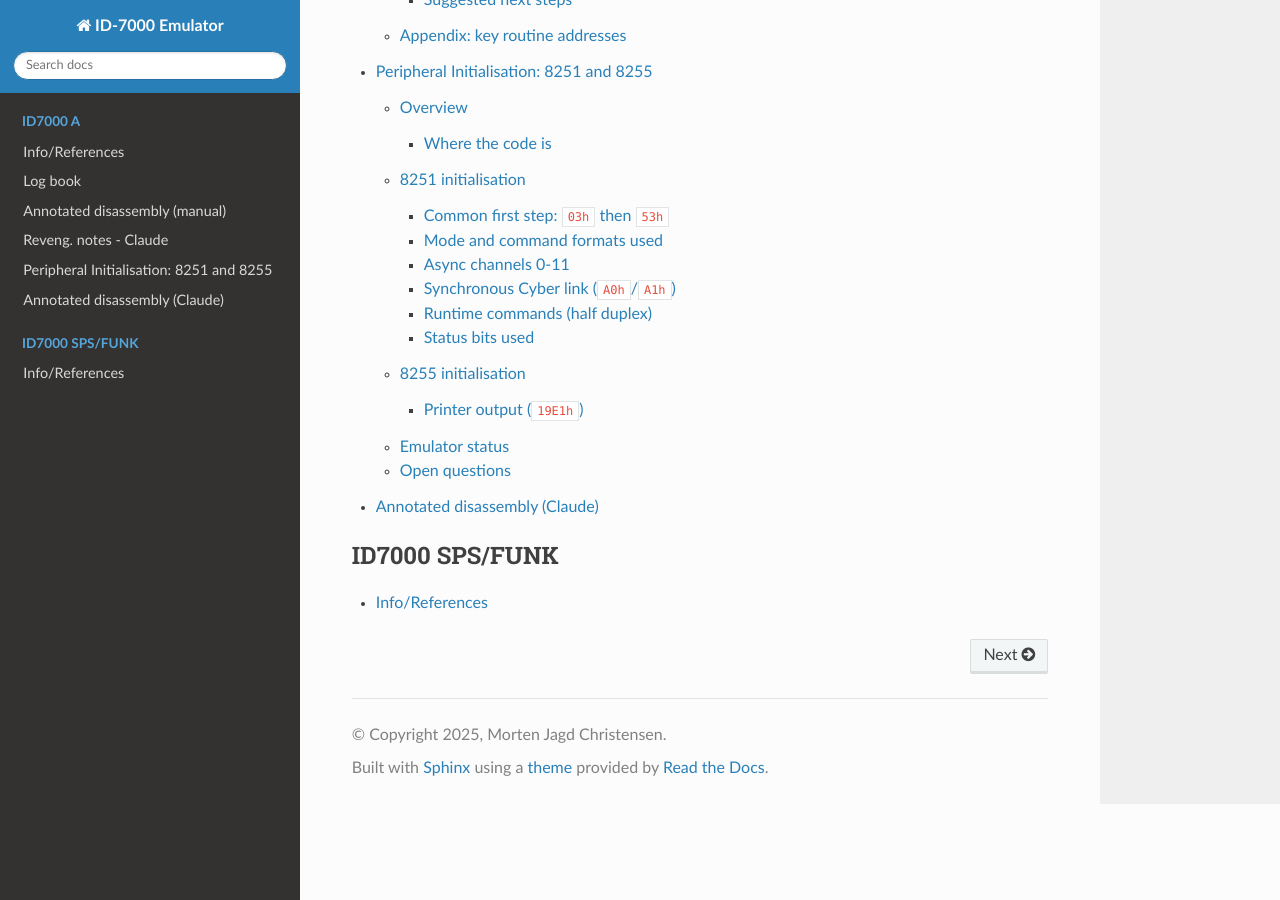
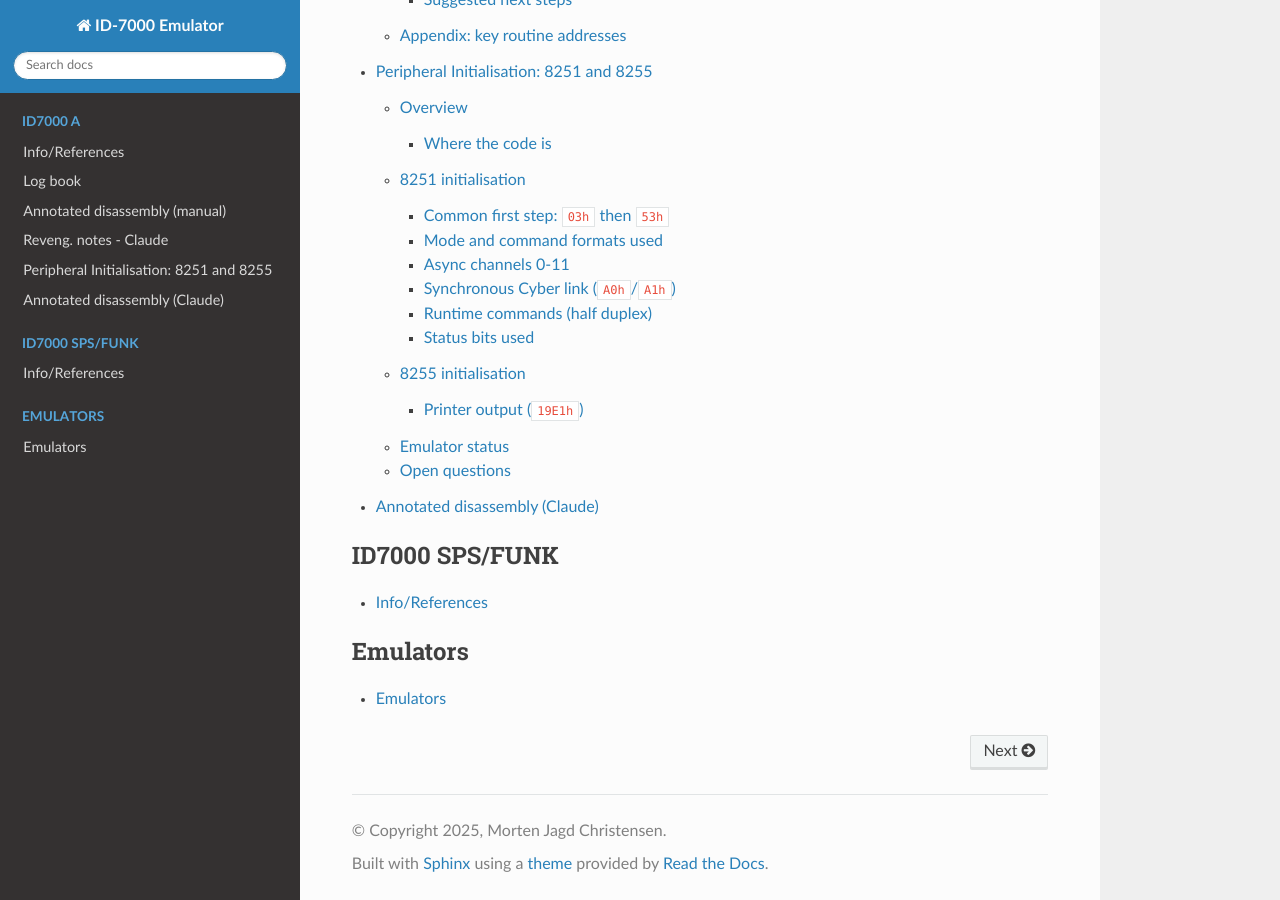
Before and after one commit to Datamuseum-DK/ID-7000-Emulator, a Sphinx documentation site: the page built from docs/source/index.rst, in a window 1280 px wide and 900 px high, scrolled down 2030 px. Built offline with Sphinx 7.4.7 and the Read the Docs theme 3.1.0, drawn with Linux system fonts in a browser that asks for light colours.

Commit message:
doc index

```diff
--- a/docs/source/index.rst
+++ b/docs/source/index.rst
@@ -29,3 +29,10 @@ from ROMs.
     :caption: ID7000 SPS/FUNK
 
     id7000_sps/info
+
+
+.. toctree::
+    :maxdepth: 3
+    :caption: Emulators
+
+    emulators/emulators
```
